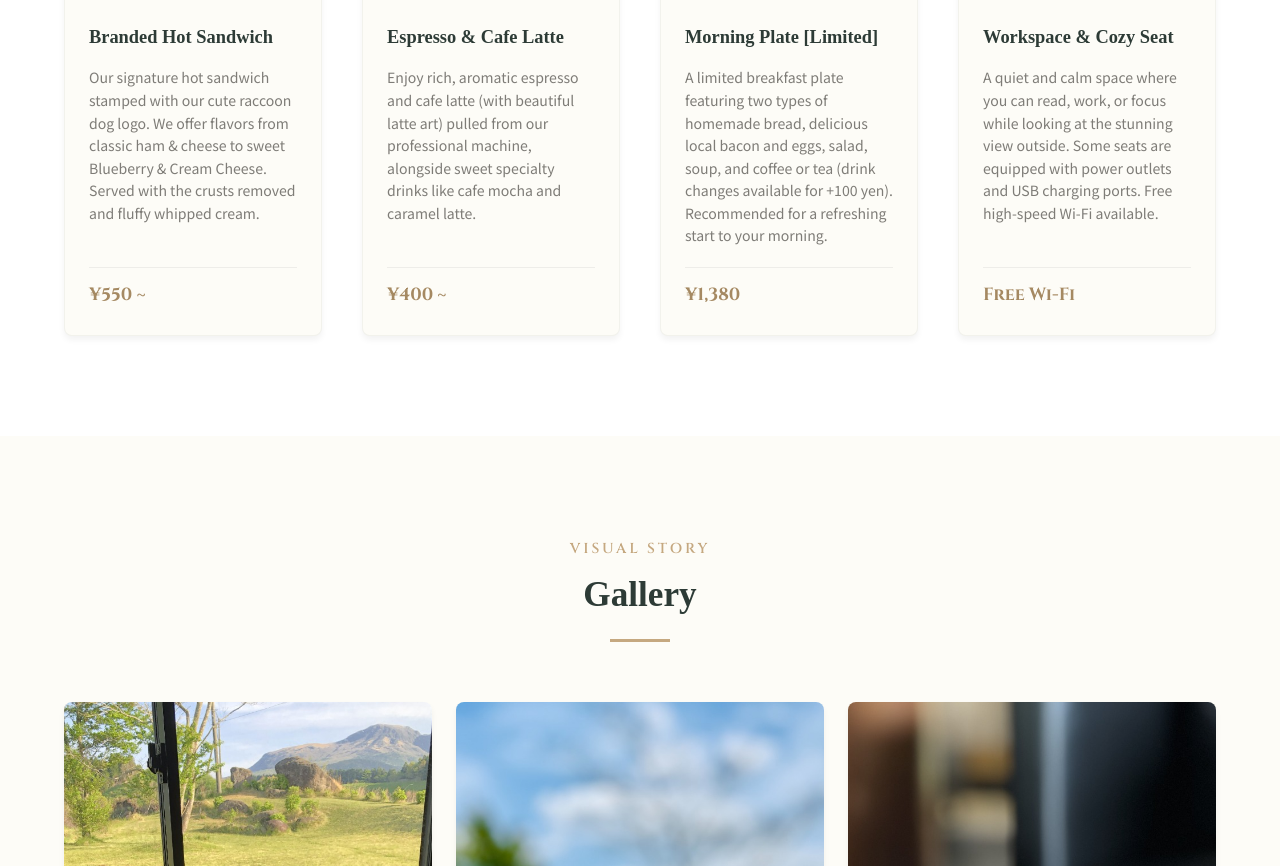
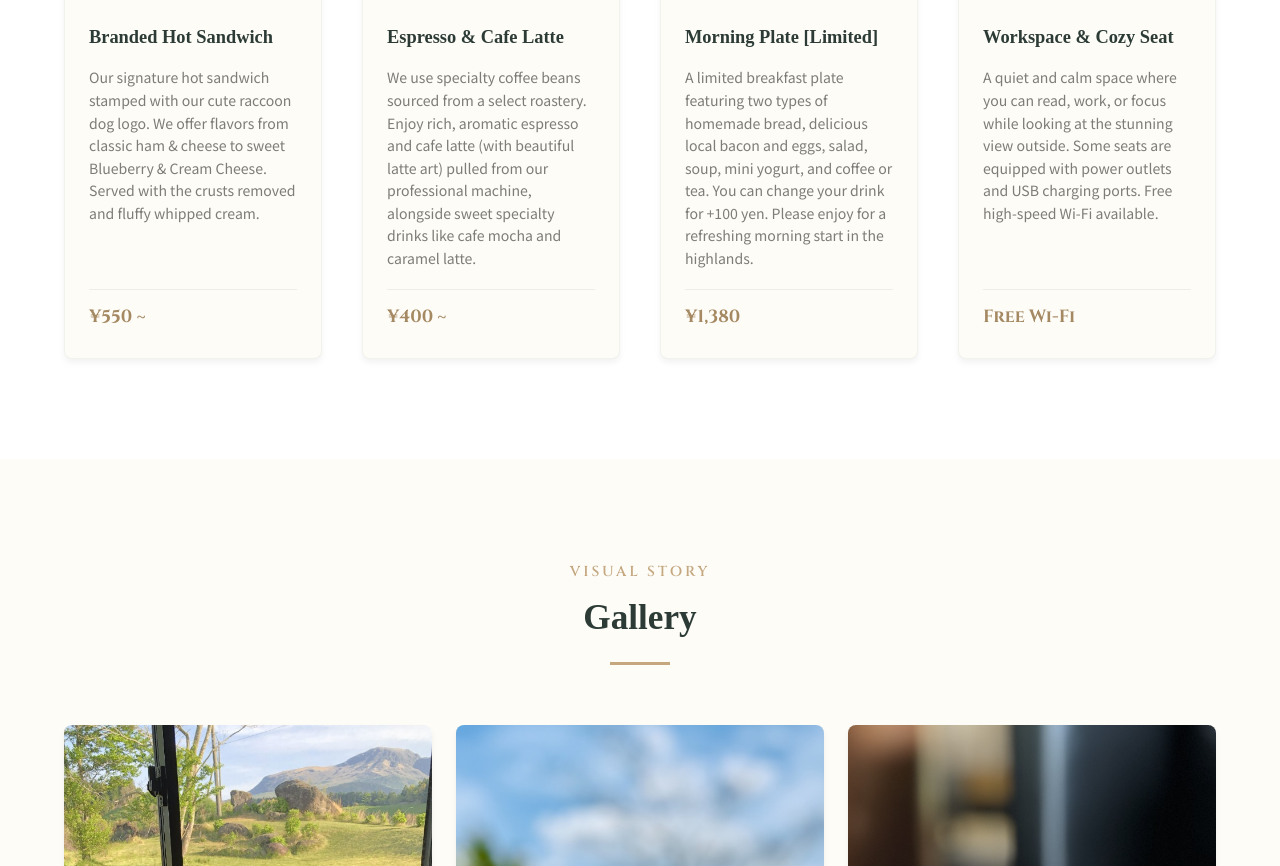
Before and after one commit to GlampSpottoKuju/cafe-procione, a plain HTML site: page index.html in a window 1280 px wide. Shown: the part 2913-3779 px from the top of the page. Drawn offline with Linux system fonts and the light colour scheme.

Commit message:
Add files via upload

```diff
--- a/index.html
+++ b/index.html
@@ -189,7 +189,7 @@
                         </div>
                         <div class="menu-info">
                             <h3 class="menu-item-title" data-i18n="menu-item-title-2">エスプレッソ & カフェラテ</h3>
-                            <p class="menu-item-desc" data-i18n="menu-item-desc-2">専用のマシンで丁寧に抽出した薫り高いエスプレッソとカフェラテ（ラテアート）に加え、カフェモカやキャラメルラテなどの甘めのアレンジドリンクもお楽しみいただけます。</p>
+                            <p class="menu-item-desc" data-i18n="menu-item-desc-2">こだわりの焙煎所から仕入れたスペシャルティコーヒーを使用。専用のマシンで丁寧に抽出した薫り高いエスプレッソとカフェラテ（ラテアート）に加え、カフェモカやキャラメルラテなどの甘めのアレンジドリンクもお楽しみいただけます。</p>
                             <span class="menu-item-price" data-i18n="menu-item-price-2">¥400 〜</span>
                         </div>
                     </div>
@@ -202,7 +202,7 @@
                         </div>
                         <div class="menu-info">
                             <h3 class="menu-item-title" data-i18n="menu-item-title-3">モーニングプレート [数量限定]</h3>
-                            <p class="menu-item-desc" data-i18n="menu-item-desc-3">自家製パン2種、地元産の卵とベーコンの絶品ベーコンエッグ、サラダ、スープにコーヒーまたは紅茶がセットになった数量限定モーニングプレート。ドリンクの変更は+100円で承ります。高原での心地よい朝活におすすめです。</p>
+                            <p class="menu-item-desc" data-i18n="menu-item-desc-3">自家製パン2種、地元産の卵とベーコンの絶品ベーコンエッグ、サラダ、スープ、ミニヨーグルトに、コーヒーまたは紅茶が付いた数量限定モーニングプレート。ドリンクは+100円でご変更いただけます。高原での心地よい朝活にぜひどうぞ。</p>
                             <span class="menu-item-price" data-i18n="menu-item-price-3">¥1,380</span>
                         </div>
                     </div>
--- a/script.js
+++ b/script.js
@@ -137,11 +137,11 @@ document.addEventListener('DOMContentLoaded', () => {
             "menu-item-price-1": "¥550 〜",
             "menu-tag-2": "Espresso",
             "menu-item-title-2": "エスプレッソ & カフェラテ",
-            "menu-item-desc-2": "専用のマシンで丁寧に抽出した薫り高いエスプレッソとカフェラテ（ラテアート）に加え、カフェモカやキャラメルラテなどの甘めのアレンジドリンクもお楽しみいただけます。",
+            "menu-item-desc-2": "こだわりの焙煎所から仕入れたスペシャルティコーヒーを使用。専用のマシンで丁寧に抽出した薫り高いエスプレッソとカフェラテ（ラテアート）に加え、カフェモカやキャラメルラテなどの甘めのアレンジドリンクもお楽しみいただけます。",
             "menu-item-price-2": "¥400 〜",
             "menu-tag-3": "Morning",
             "menu-item-title-3": "モーニングプレート [数量限定]",
-            "menu-item-desc-3": "自家製パン2種、地元産の卵とベーコンの絶品ベーコンエッグ、サラダ、スープにコーヒーまたは紅茶がセットになった数量限定モーニングプレート。ドリンクの変更は+100円で承ります。高原での心地よい朝活におすすめです。",
+            "menu-item-desc-3": "自家製パン2種、地元産の卵とベーコンの絶品ベーコンエッグ、サラダ、スープ、ミニヨーグルトに、コーヒーまたは紅茶が付いた数量限定モーニングプレート。ドリンクは+100円でご変更いただけます。高原での心地よい朝活にぜひどうぞ。",
             "menu-item-price-3": "¥1,380",
             "menu-tag-4": "Ambiance",
             "menu-item-title-4": "カフェ空間・ノマド利用",
@@ -235,11 +235,11 @@ document.addEventListener('DOMContentLoaded', () => {
             "menu-item-price-1": "¥550 ~",
             "menu-tag-2": "Espresso",
             "menu-item-title-2": "Espresso & Cafe Latte",
-            "menu-item-desc-2": "Enjoy rich, aromatic espresso and cafe latte (with beautiful latte art) pulled from our professional machine, alongside sweet specialty drinks like cafe mocha and caramel latte.",
+            "menu-item-desc-2": "We use specialty coffee beans sourced from a select roastery. Enjoy rich, aromatic espresso and cafe latte (with beautiful latte art) pulled from our professional machine, alongside sweet specialty drinks like cafe mocha and caramel latte.",
             "menu-item-price-2": "¥400 ~",
             "menu-tag-3": "Morning",
             "menu-item-title-3": "Morning Plate [Limited]",
-            "menu-item-desc-3": "A limited breakfast plate featuring two types of homemade bread, delicious local bacon and eggs, salad, soup, and coffee or tea (drink changes available for +100 yen). Recommended for a refreshing start to your morning.",
+            "menu-item-desc-3": "A limited breakfast plate featuring two types of homemade bread, delicious local bacon and eggs, salad, soup, mini yogurt, and coffee or tea. You can change your drink for +100 yen. Please enjoy for a refreshing morning start in the highlands.",
             "menu-item-price-3": "¥1,380",
             "menu-tag-4": "Ambiance",
             "menu-item-title-4": "Workspace & Cozy Seat",
@@ -333,11 +333,11 @@ document.addEventListener('DOMContentLoaded', () => {
             "menu-item-price-1": "¥550 〜",
             "menu-tag-2": "Espresso",
             "menu-item-title-2": "浓缩咖啡 & 拿铁",
-            "menu-item-desc-2": "除了使用专用咖啡机精心意式浓缩，与细腻奶泡交融成精美的拿铁拉花之外，店内还提供摩卡咖啡、焦糖拿铁等口味香甜的花式饮品。",
+            "menu-item-desc-2": "使用从精选烘焙所采购的精品咖啡豆。除了使用专用咖啡机精心意式浓缩，与细腻奶泡交融成精美的拿铁拉花之外，店内还提供摩卡咖啡、焦糖拿铁等口味香甜的花式饮品。",
             "menu-item-price-2": "¥400 〜",
             "menu-tag-3": "Morning",
             "menu-item-title-3": "限量早餐拼盘 [数量限定]",
-            "menu-item-desc-3": "限量供应的早餐拼盘，包含两种手工面包、当地特产鸡蛋和培根制作的培根煎蛋、沙拉、汤以及咖啡或红茶（加100日元可更换其他饮品）。非常推荐在高原开启清晨的活力时光。",
+            "menu-item-desc-3": "限量供应的早餐拼盘，包含两种手工面包、当地特产鸡蛋和培根制作的培根煎蛋、沙拉、汤、小份酸奶以及咖啡或红茶。加100日元可更换其他饮品。非常欢迎在高原开启您舒适的清晨活力时光。",
             "menu-item-price-3": "¥1,380",
             "menu-tag-4": "Ambiance",
             "menu-item-title-4": "咖啡办公 & 休闲空间",
@@ -431,11 +431,11 @@ document.addEventListener('DOMContentLoaded', () => {
             "menu-item-price-1": "¥550 〜",
             "menu-tag-2": "Espresso",
             "menu-item-title-2": "에스프레소 & 카페라떼",
-            "menu-item-desc-2": "전용 머신으로 정성껏 추출한 깊은 풍미의 에스프레소와 카페라떼(라떼아트)를 비롯해, 카페모카와 카라멜라떼 등 달콤한 에스프레소 베이스 음료도 준비되어 있습니다.",
+            "menu-item-desc-2": "엄선한 로스터리에서 공수한 스페셜티 커피를 사용합니다. 전용 머신으로 정성껏 추출한 깊은 풍미의 에스프레소와 카페라떼(라떼아트)를 비롯해, 카페모카와 카라멜라떼 등 달콤한 에스프레소 베이스 음료도 준비되어 있습니다.",
             "menu-item-price-2": "¥400 〜",
             "menu-tag-3": "Morning",
             "menu-item-title-3": "수량 한정 모닝 플레이트 [수량 한정]",
-            "menu-item-desc-3": "수제 빵 2종과 현지산 계란 & 베이컨으로 만든 베이컨 에그, 샐러드, 수프와 함께 커피 또는 홍차가 세트로 제공되는 수량 한정 모닝 플레이트(100엔 추가 시 다른 음료로 변경 가능). 고원에서의 상쾌한 아침 활동에 추천합니다.",
+            "menu-item-desc-3": "수제 빵 2종과 현지산 계란 & 베이컨으로 만든 베이컨 에그, 샐러드, 수프, 미니 요거트와 함께 커피 또는 홍차가 제공되는 수량 한정 모닝 플레이트. 음료는 100엔 추가 시 변경 가능합니다. 고원에서의 상쾌한 아침 활동에 꼭 이용해 보세요.",
             "menu-item-price-3": "¥1,380",
             "menu-tag-4": "Ambiance",
             "menu-item-title-4": "코워킹 & 힐링 공간",
```
